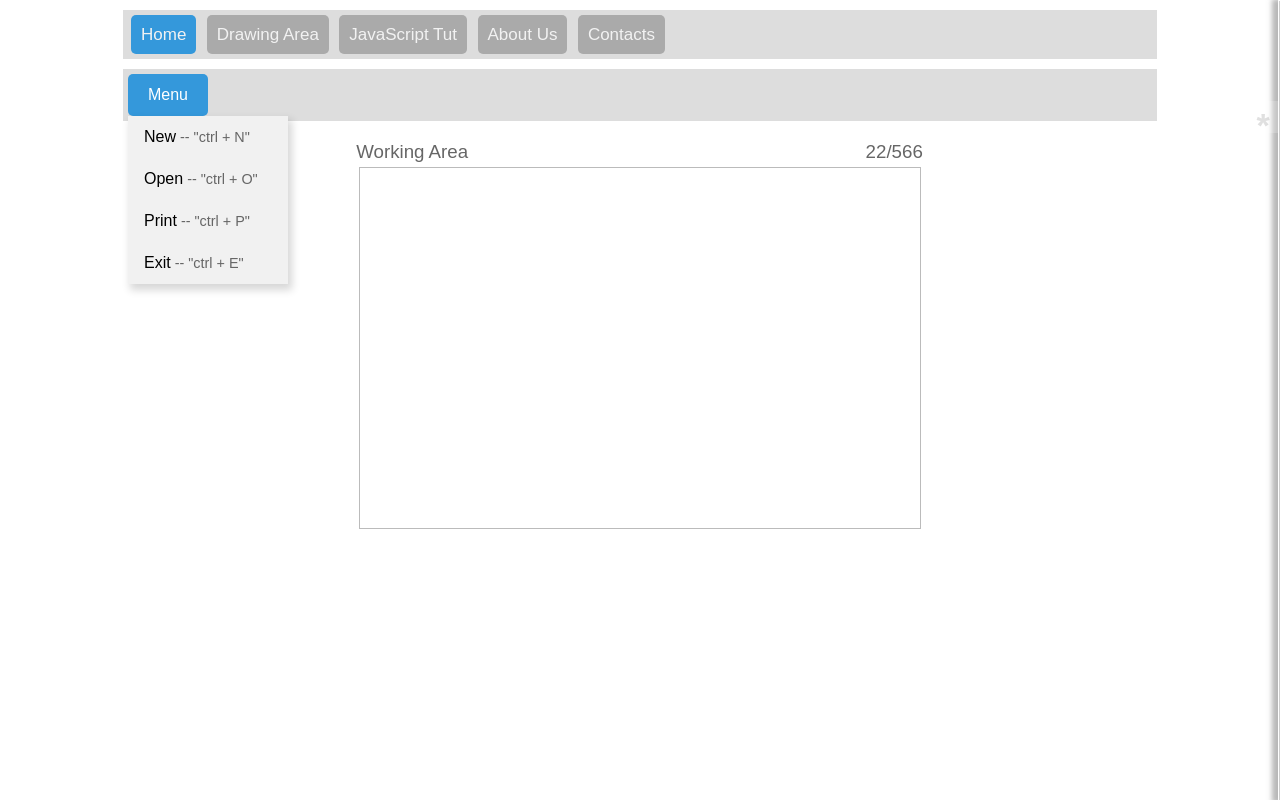
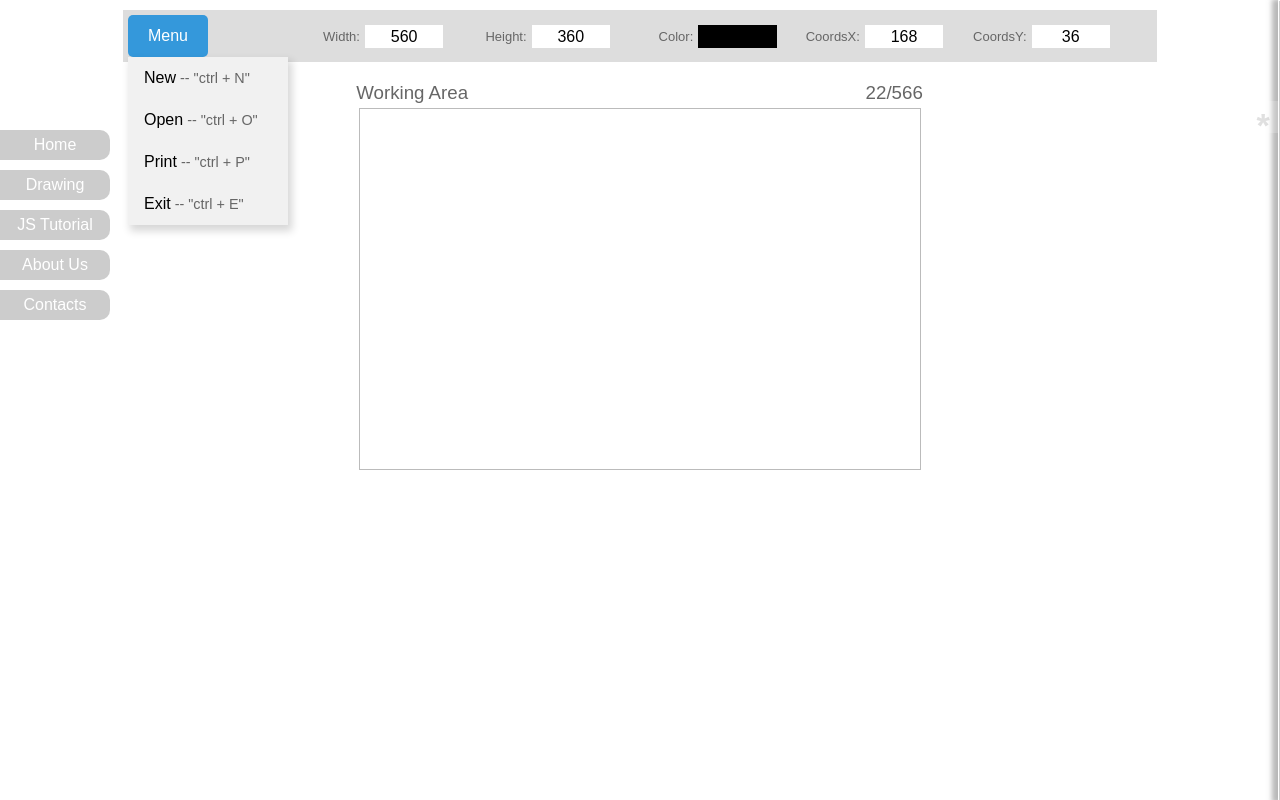
Before and after one commit to basharMak/My-Lab-2, a plain HTML site: page index.html in a window 1280 px wide. Both pictures are taken after a click on the button "Menu". Drawn offline with Linux system fonts and the light colour scheme.

Commit message:
four time modefying

```diff
--- a/css/style.css
+++ b/css/style.css
@@ -17,25 +17,42 @@ body {
 }
 
 /* Start Nav Bar -----------------------------------*/
-.nav-bar {
-    margin: 0;
-    padding: 0;
+.side-nav-bar {
+  margin: 0;
+  padding: 0;
+  position: fixed;
+  left: 0;
+  top: 120px;
+  width: 50px;
+  min-height: 50vh;
 }
 ul {
     list-style: none;
-    display: inline-block;
-    margin: auto 0px;
+    display:block;
+    margin: 0;
     padding: 0;
 }
 
 ul li {
-    display: inline-flex;
-    margin: 0px 3px;
-    background-color: #aaa;
-    color: #fff;
-    padding: 10px 10px;
-    line-height: 19px;
-    border-radius: 5px;
+  display: block;
+  margin: 10px 0px;
+  background-color: #ccc;
+  color: #fff;
+  line-height: 19px;
+  border-radius: 0 10px 10px 0;
+  width: 90px;
+  padding: 5px 10px;
+  text-align: center;
+  transition: 0.3s;
+  height: 20px;
+  cursor: pointer;
+}
+
+ul li:hover {
+  width: 100px;
+  transform: translateX(5%);
+  background-color: #aaa;
+  color: white;
 }
 
 ul li.active {
@@ -110,6 +127,41 @@ ul li a {
   .show {
       display:block;
     }
+
+ .status-bar {
+    display: inline-flex;
+    width: 85%;
+    height: 40px;
+    float: right;
+    margin: 2px 0px;
+ }
+
+ .status-bar .title {
+  width: 9%;
+  height: 30px;
+  color: #666;
+  display: inline-flex;
+  align-items: center;
+  justify-content: flex-end;
+  margin: 4px 0;
+  padding: 0;
+  font-size: 13px;
+ }
+
+ .status-bar .width-status,
+ .status-bar .height-status,
+ .status-bar .coords-x,
+ .status-bar .coords-y,
+ .status-bar .color {
+  width: 9%;
+  height: 23px;
+  background-color: #fff;
+  display: inline-block;
+  margin: 8px 5px;
+  text-align: center;
+  line-height: 23px;
+ }
+
 /* End Menus Bar  ---------------------------------------- */
 
 /* Start Status Bar */
@@ -237,7 +289,7 @@ canvas {
   width: 40%;
   display: inline;
   float: right;
-  margin: 0;
+  margin: -4px 1px;
 
 }
 
@@ -262,7 +314,7 @@ canvas {
 .panels-container .panels-setting .brush-panel .brush-viewer {
   width: 10px;
   height: 10px;
-  background-color: red;
+  /* background-color: red; */
   border-radius: 50%;
   position: absolute;
   left: 60px;
@@ -271,16 +323,18 @@ canvas {
 }
 
 
-.btn {
+
+.canvasBtn {
   background-color: var(--main-color);
   color: white;
-  padding: 5px;
-  font-size: 13px;
+  font-size: 15px;
   border: none;
   cursor: pointer;
-  width: 40px;
+  width: 100px;
+  height: 30px;
   border-radius: 4px;
-  margin-left: 0px;
+  margin: 10px 25%;
+  margin-bottom: 0;
 }
 
 
--- a/index.html
+++ b/index.html
@@ -10,16 +10,14 @@
 <body>
 
      <!-- Start Nav Bar -->
-    <div class="nav-bar">
-        <div class="container">
-            <ul>
-                <li class="active"><a href="">Home</a></li>
-                <li><a href="">Drawing Area</a></li>
-                <li><a href="">JavaScript Tut</a></li>
-                <li><a href="">About Us</a></li>
-                <li><a href="">Contacts</a></li>
-            </ul>
-        </div>
+    <div class="side-nav-bar">
+        <ul id="side-ul">
+            <li>Home</li>
+            <li>Drawing</li>
+            <li>JS Tutorial</li>
+            <li>About Us</li>
+            <li>Contacts</li>
+        </ul>
     </div>
     <!-- End Nav Bar -->
 
@@ -35,6 +33,21 @@
                   <a href="#">Exit<span>   -- "ctrl + E"</span></a>
                 </div>
               </div>
+
+              <div class="status-bar">
+                  <div class="title">Width:</div>
+                  <div class="width-status" id="width-status"></div>
+                  <div class="title">Height:</div>
+                  <div class="height-status" id="height-status"></div>
+
+                  <div class="title">Color:</div>
+                  <div class="color" id="color"></div>
+
+                  <div class="title">CoordsX:</div>
+                  <div class="coords-x" id="coords-x"></div>
+                  <div class="title">CoordsY:</div>
+                  <div class="coords-y" id="coords-y"></div>
+              </div>
         </div>
     </div>
     <!-- End Menus Bar -->
@@ -48,7 +61,7 @@
             <h3 class="title">Working Area</h3>
             <h3 class="cords">22/566</h3>
         </div>
-        <canvas id="myPics" width="560" height="360"></canvas>
+        <canvas id="myCanvas" width="560" height="360"></canvas>
     </div>
     <!-- End Working Area -->
 
@@ -56,33 +69,36 @@
     <div class="panels-container" id="panels-container">
         <div class="panels-toggle" id="panels-toggle">*</div>
         <div class="panels-setting" id="panels-setting">
+
             <div class="canvas-panel">
                 Canvas dimensions:
                 <form action="">
                     <label for="canvas-width">Width:</label>
-                    <input type="number" value="1" class="canvas-width" id="canvas-width">
+                    <input type="number" value="560" class="canvas-width" id="canvas-width">
                 </form>
                 <form action="">
                     <label for="canvas-height">Height:</label>
-                    <input type="number" value="1" class="canvas-height" id="canvas-height">
+                    <input type="number" value="360" class="canvas-height" id="canvas-height">
                 </form>
+                <button class="canvasBtn" id="canvasBtn" onclick="canvasDims()">Accept</button>
             </div>
+
             <div class="brush-panel">
                 Brush size:
                 <form action="">
                     <label for="brush-size">Size:</label>
                     <input type="number" value="10" min="1" max="100" class="brush-size" id="brush-size">
-                    <input type="button" value="Ok" onclick="brushSetting()" class="btn">
                 </form>
                 <form action="">
                     <label for="brush-color">Color:</label>
-                    <input type="button" value="Ok" onclick="brushSetting()" class="btn">
                     <input type="color" value="#000000" class="brush-color" id="brush-color">
                 </form>
+                <button class="canvasBtn" id="canvasBtn" onclick="brushSetting()">Accept</button>
                 <div class="brush-viewer-container" id="brush-viewer-container">
                     <div class="brush-viewer" id="brush-viewer"></div>
                 </div>
             </div>
+
         </div>
     </div>
     <!-- End Option Panel -->
--- a/js/main.js
+++ b/js/main.js
@@ -1,5 +1,17 @@
+
+// Start Side nav bar:
+let sideNavBarLi = document.querySelectorAll("#side-ul li")
 
 
+sideNavBarLi.forEach(liElem => {
+  liElem.addEventListener('click', (e) => {
+
+      e.target.classList.add("active")
+
+  })
+})
+
+// End Side nav bar:
 
 // Start Menus Bar: --------------------------------
 /* When the user clicks on the button,
@@ -22,7 +34,31 @@ function myFunction() {
     }
   }
 
-  // End Menus Bar: --------------------------------
+// Start Status Bar
+
+document.body.addEventListener("mousemove", function(event) {
+
+  let coordX = document.getElementById("coords-x")
+  let coordY = document.getElementById("coords-y")
+  let colorViewer = document.getElementById("color")
+  let widthStatus = document.getElementById("width-status")
+  let heightStatus = document.getElementById("height-status")
+
+  var positionX = event.clientX;
+  coordX.innerHTML = positionX;
+
+  var positionY = event.clientY;
+  coordY.innerHTML = positionY;
+
+  colorViewer.style.backgroundColor = brushColor.value
+
+  widthStatus.innerHTML = canvasWidth.value
+  heightStatus.innerHTML = canvasHeight.value
+});
+// End Status Bar
+
+
+// End Menus Bar: --------------------------------
 
 
 
@@ -35,19 +71,19 @@ let isDrawing = false;
 let x = 0;
 let y = 0;
 
-const myPics = document.getElementById('myPics');
-const context = myPics.getContext('2d');
+const myCanvas = document.getElementById('myCanvas');
+const context = myCanvas.getContext('2d');
 
 // event.offsetX, event.offsetY gives the (x,y) offset from the edge of the canvas.
 
 // Add the event listeners for mousedown, mousemove, and mouseup
-myPics.addEventListener('mousedown', e => {
+myCanvas.addEventListener('mousedown', e => {
   x = e.offsetX;
   y = e.offsetY;
   isDrawing = true;
 });
 
-myPics.addEventListener('mousemove', e => {
+myCanvas.addEventListener('mousemove', e => {
   if (isDrawing === true) {
     drawLine(context, x, y, e.offsetX, e.offsetY);
     x = e.offsetX;
@@ -73,6 +109,13 @@ function drawLine(context, x1, y1, x2, y2) {
   context.stroke();
   context.closePath();
 }
+
+function canvasDims() {
+  myCanvas.style.width = canvasWidth.value + "px"
+  myCanvas.style.height = canvasHeight.value + "px"
+}
+
+
 // End Working Area ------------------------------
 
 
@@ -84,6 +127,10 @@ let brushColor = document.getElementById("brush-color")
 let brushViewerContainer = document.getElementById("brush-viewer-container")
 let brushViewer = document.getElementById("brush-viewer")
 
+let canvasWidth = document.getElementById("canvas-width")
+let canvasHeight = document.getElementById("canvas-height")
+
+// Brush size and color setup
 panelsToggle.onclick = function () {
         panelsContainer.classList.toggle("open");
         brushViewerContainer.classList.toggle("show")
@@ -95,5 +142,4 @@ function brushSetting() {
   brushViewer.style.backgroundColor = brushColor.value;
 }
 
-
 // End panels toggle
```
